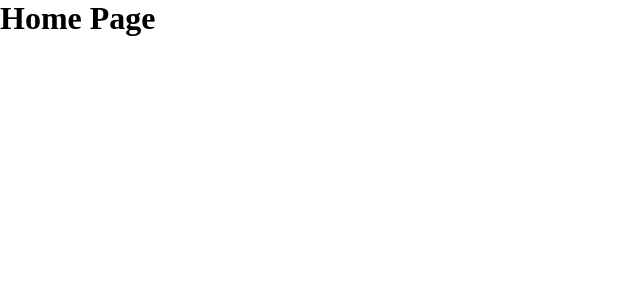
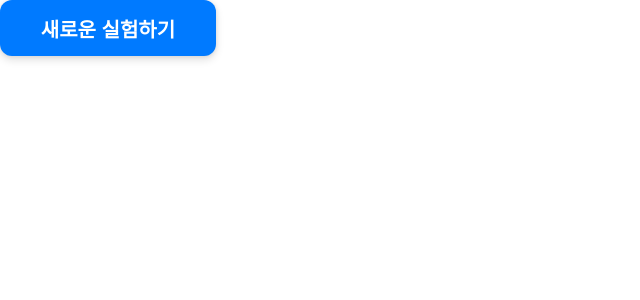
Before and after one commit to gomh4417/IdeaUnionLab, a React (Vite) app: page / in a window 1280 px wide. Shown: the top 300 px of the page, without its empty margins (0-640 px from the left). Built offline with nearby package versions, Linux system fonts and the light colour scheme.

Commit message:
Save file

```diff
--- a/index.html
+++ b/index.html
@@ -4,7 +4,7 @@
     <meta charset="UTF-8" />
     <link rel="icon" type="image/svg+xml" href="/ideaunionlab.svg" />
     <meta name="viewport" content="width=device-width, initial-scale=1.0" />
-    <title>IDEA UNION LAB</title>
+    <title>Idea Union lab</title>
   </head>
   <body>
     <div id="root"></div>
--- /dev/null
+++ b/src/components/Button.jsx
@@ -0,0 +1,21 @@
+import styled from 'styled-components';
+
+const StyledButton = styled.button`
+  width: 216px;
+  height: 56px;
+  border-radius: ${({ theme }) => theme.radius.large};
+  background: ${({ theme }) => theme.colors.primary};
+  box-shadow: ${({ theme }) => theme.shadow};
+  color: #fff;
+  font-size: 20px;
+  font-weight: 600;
+  border: none;
+  cursor: pointer;
+  display: flex;
+  align-items: center;
+  justify-content: center;
+`;
+
+export default function Button({ children, ...props }) {
+  return <StyledButton {...props}>{children}</StyledButton>;
+}
--- a/src/index.css
+++ b/src/index.css
@@ -18,3 +18,18 @@ button {
   border: none;
   cursor: pointer;
 }
+
+html, body {
+  width: 100vw;
+  height: 100vh;
+  overflow: hidden;
+}
+
+.app-tablet-frame {
+  position: absolute;
+  left: 50%;
+  top: 50%;
+  transform: translate(-50%, -50%) scale(var(--scale));
+  transform-origin: top left;
+  box-shadow: 0 0 20px rgba(0, 0, 0, 0.1);
+}
--- a/src/page/HomePage.jsx
+++ b/src/page/HomePage.jsx
@@ -1,5 +1,15 @@
+import Button from '../components/Button';
+import { useNavigate } from 'react-router-dom';
+
 function HomePage() {
-    return <h1>Home Page</h1>
+    const navigate = useNavigate();
+    return (
+        <>
+            <Button onClick={() => navigate('/lab')}>
+                새로운 실험하기
+            </Button>
+        </>
+    );
 }
 
 export default HomePage
```
